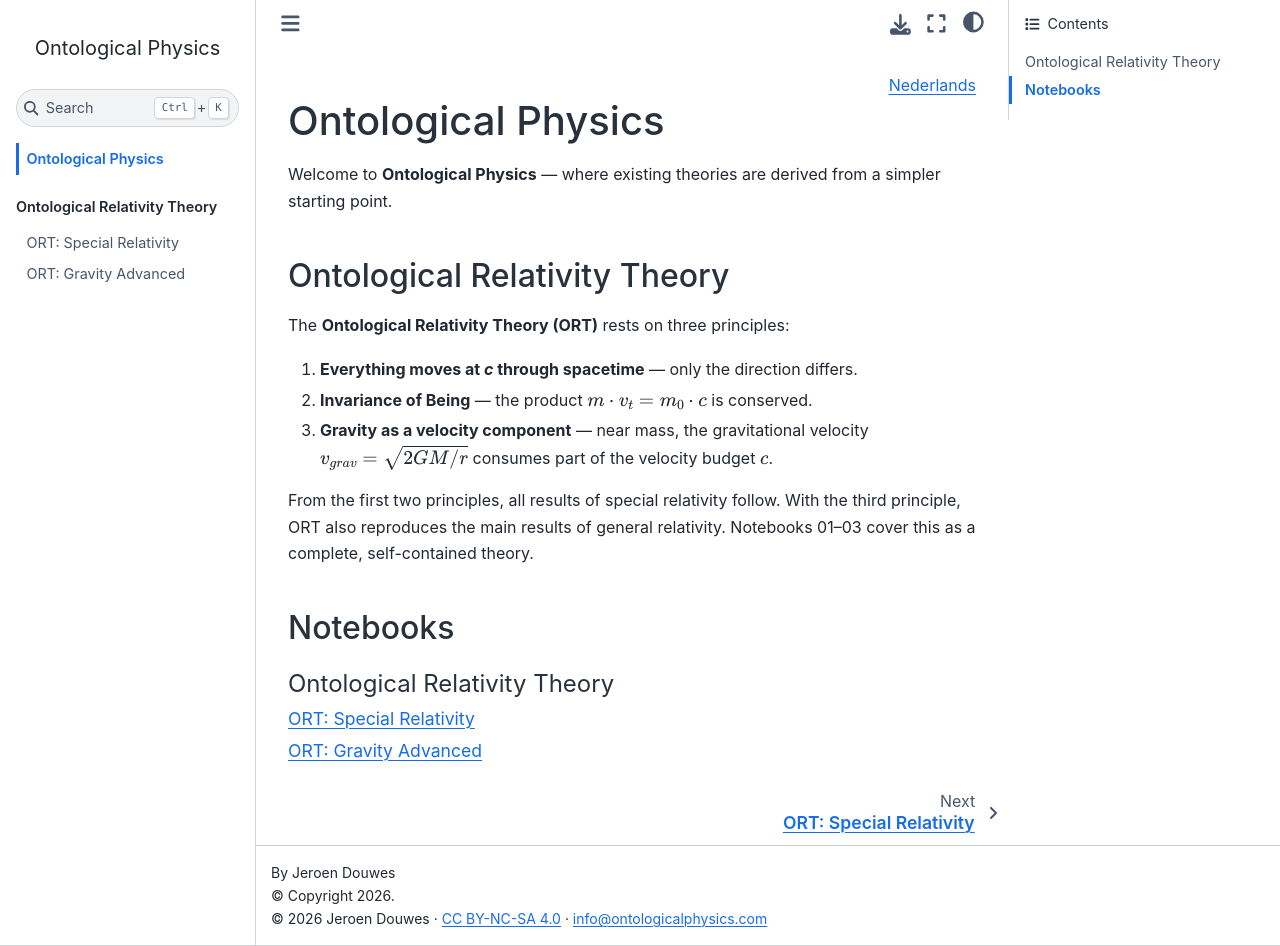
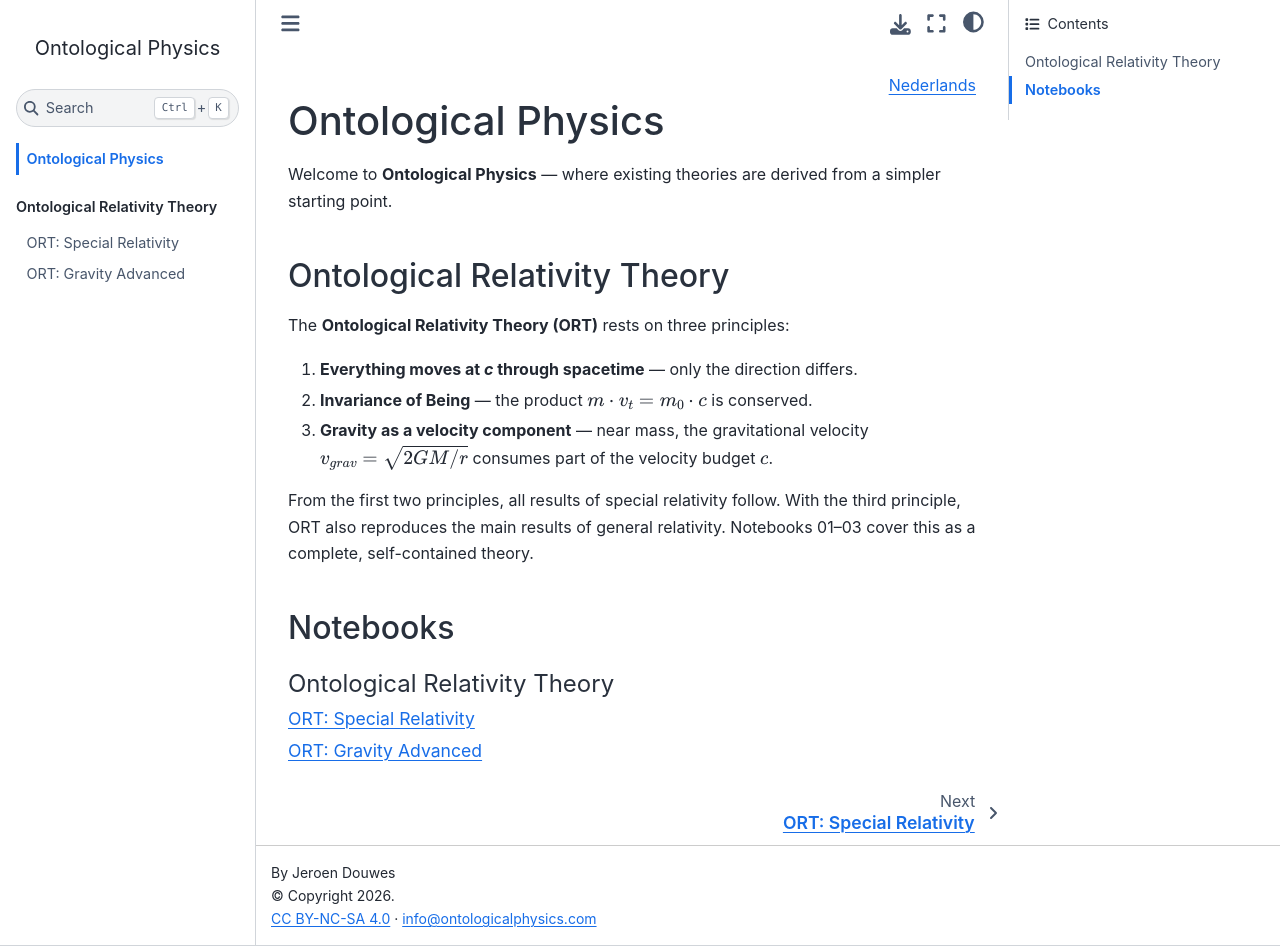
Before and after one commit to jeroendouwes/ontologicalphysics, a Jupyter Book: the page built from book/en/index.md, in a window 1280 px wide and 946 px high. Built offline with Jupyter Book 1.0.4 settings and Sphinx 7.4.7 and the Sphinx Book theme 1.1.4, drawn with Linux system fonts in a browser that asks for light colours; pages that are not in the unit, such as notebooks, are missing from menus; a script that is not in the unit is left out.

Commit message:
Remove duplicate copyright from extra_footer
Co-Authored-By: Claude Opus 4.6 <noreply@anthropic.com>

```diff
--- a/book/en/_config.yml
+++ b/book/en/_config.yml
@@ -23,7 +23,7 @@ html:
   use_download_button: true
   home_page_in_navbar: true
   extra_footer: |
-    <p>&copy; 2026 Jeroen Douwes &middot; <a href="https://github.com/jeroendouwes/ontologicalphysics/blob/main/LICENSE">CC BY-NC-SA 4.0</a> &middot; <a href="mailto:info@ontologicalphysics.com">info@ontologicalphysics.com</a></p>
+    <p><a href="https://github.com/jeroendouwes/ontologicalphysics/blob/main/LICENSE">CC BY-NC-SA 4.0</a> &middot; <a href="mailto:info@ontologicalphysics.com">info@ontologicalphysics.com</a></p>
 
 repository:
   url: https://github.com/jeroendouwes/ontologicalphysics
--- a/book/nl/_config.yml
+++ b/book/nl/_config.yml
@@ -23,7 +23,7 @@ html:
   use_download_button: true
   home_page_in_navbar: true
   extra_footer: |
-    <p>&copy; 2026 Jeroen Douwes &middot; <a href="https://github.com/jeroendouwes/ontologicalphysics/blob/main/LICENSE">CC BY-NC-SA 4.0</a> &middot; <a href="mailto:info@ontologicalphysics.com">info@ontologicalphysics.com</a></p>
+    <p><a href="https://github.com/jeroendouwes/ontologicalphysics/blob/main/LICENSE">CC BY-NC-SA 4.0</a> &middot; <a href="mailto:info@ontologicalphysics.com">info@ontologicalphysics.com</a></p>
 
 repository:
   url: https://github.com/jeroendouwes/ontologicalphysics
```
